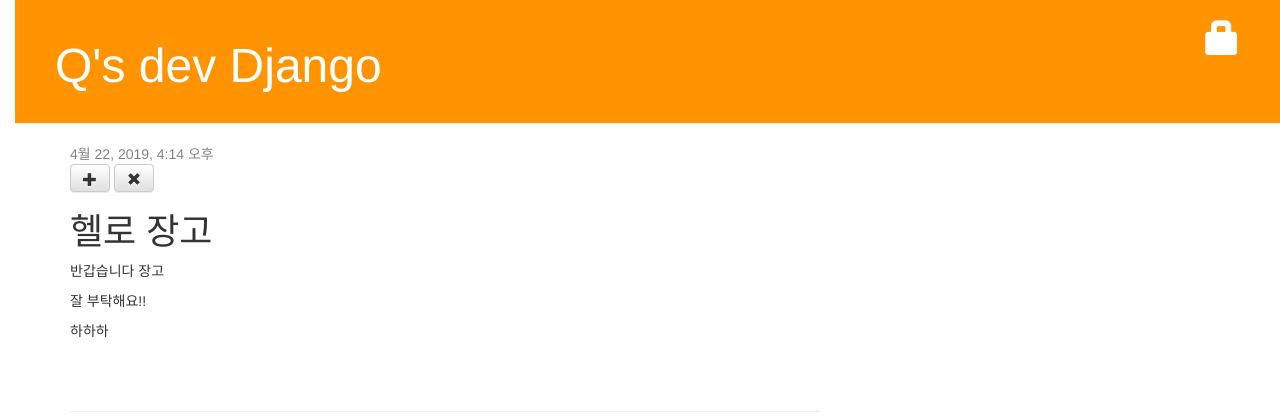
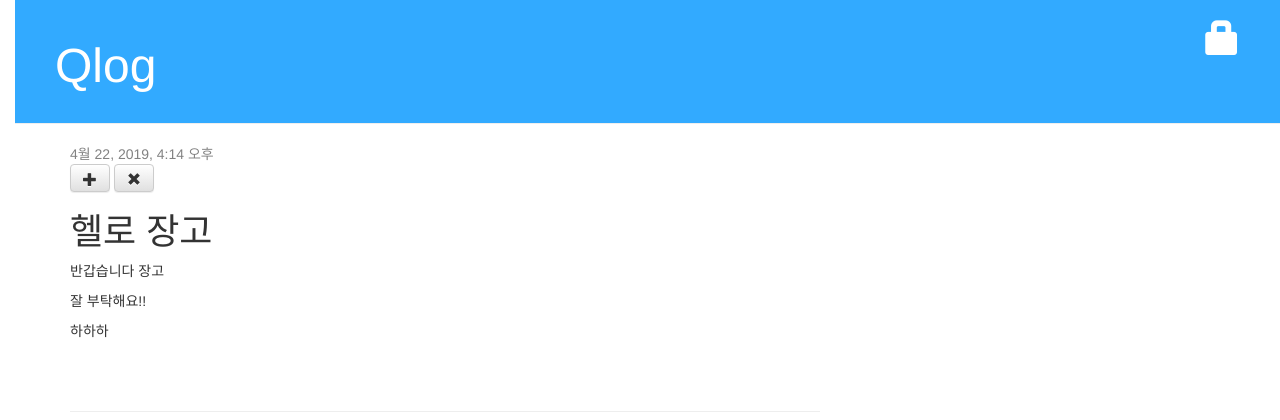
Before and after one commit to HyunQQ/Q-django, a Django app: page /post/1/ in a window 1280 px wide. Shown: the top 420 px of the page. Run offline with Django 3.2, Linux system fonts and the light colour scheme; data comes from the database, SQL or seed files in the repository; both versions use the stored data as it was after the commit; some libraries are stand-ins or nearby versions.

Commit message:
change css

```diff
--- a/blog/static/css/blog.css
+++ b/blog/static/css/blog.css
@@ -7,7 +7,7 @@
 }
 
 .page-header{
-    background-color: #ff9400;
+    background-color: #32AAFF;
     margin-top : 0;
     padding: 20px 20px 20px 40px;
 }
--- a/blog/templates/blog/base.html
+++ b/blog/templates/blog/base.html
@@ -1,7 +1,7 @@
 {% load staticfiles %}
 <html>
     <head>
-        <title>Q's dev Django</title>
+        <title>Qlog</title>
         <link rel="stylesheet" href="//maxcdn.bootstrapcdn.com/bootstrap/3.2.0/css/bootstrap.min.css">
         <link rel="stylesheet" href="//maxcdn.bootstrapcdn.com/bootstrap/3.2.0/css/bootstrap-theme.min.css">
         <link rel="stylesheet" href="../../static/css/blog.css">
@@ -16,7 +16,7 @@
             {% else %}
             <a href="{% url 'login' %}" class="top-menu"><span class="glyphicon glyphicon-lock"></span></a>
             {% endif %}
-            <h1><a href="http://127.0.0.1:8000/">Q's dev Django</a></h1>
+            <h1><a href="http://127.0.0.1:8000/">Qlog</a></h1>
         </div>
         <div class = "content container">
             <div class = "row">
--- a/blog/templates/blog/post_list.html
+++ b/blog/templates/blog/post_list.html
@@ -10,7 +10,7 @@
             <!-- <h1><a href="">{{post.title}}</a></h1> -->
             <h1><a href="{% url 'post_detail' pk=post.pk %}">{{ post.title }}</a></h1>
             <p>{{post.text|linebreaks}}</p>
-            <a href="{% url 'post_detail' pk=post.pk %}">Comments: {{ post.approved_comments.count }}</a>
+            <a href="{% url 'post_detail' pk=post.pk %}">Comments: {{ post.approved_comment.count }}</a>
         </div>
 
     {% endfor%}
```
Also changed, not shown: db.sqlite3.
